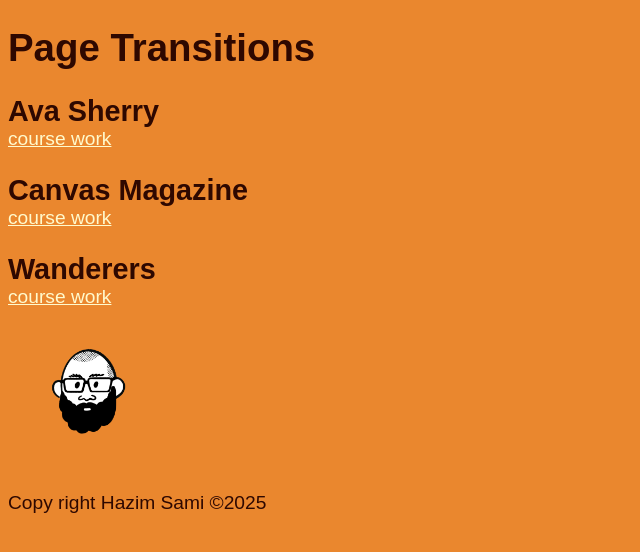
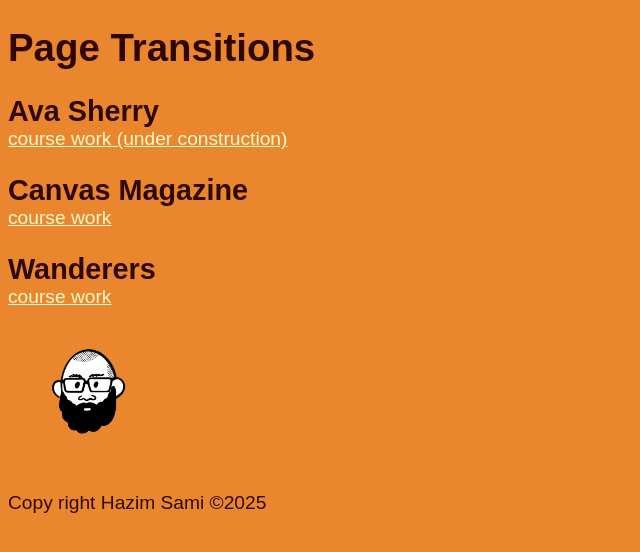
Before and after one commit to hazim/pagetransition, a plain HTML site: page index.html in a window 1280 px wide. Shown: the whole page, without its empty margins (0-640 px from the left). Drawn offline with Linux system fonts and the light colour scheme.

Commit message:
corrected link info

```diff
--- a/index.html
+++ b/index.html
@@ -11,7 +11,7 @@
 <body>
     <h1>Page Transitions</h1>
     <h2>Ava Sherry</h2>
-    <a href="ava-sherry/index.html">Course work</a>
+    <a href="ava-sherry/index.html">Course work (under construction)</a>
     <!-- <a href="#">My version</a> -->
     <h2>Canvas Magazine</h2>
     <a href="#">Course work</a>
```
